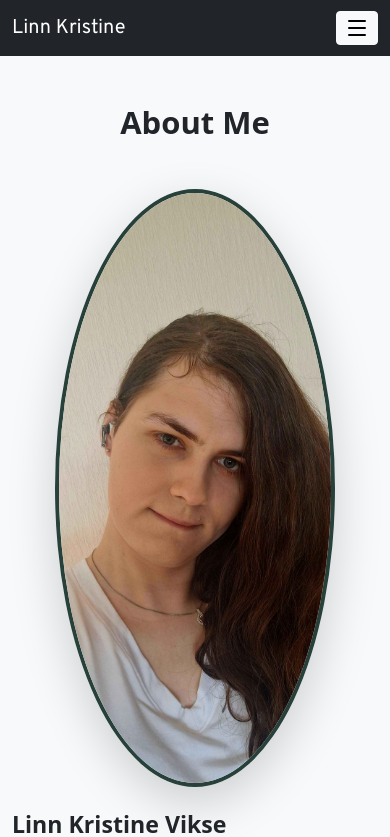
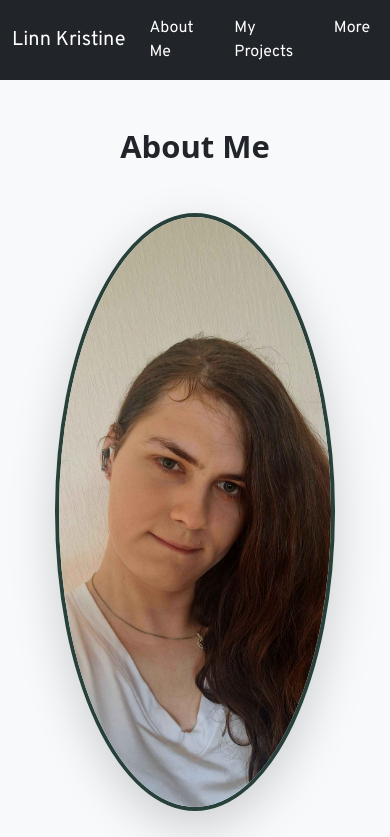
Before and after one commit to KityLinn/resume-website, a React (Vite) app: page / in a window 390 px wide. Shown: the top 837 px of the page. Built offline with nearby package versions, Linux system fonts and the light colour scheme.

Commit message:
created scrolling in navbar

```diff
--- a/package.json
+++ b/package.json
@@ -15,6 +15,7 @@
     "react": "^18.2.0",
     "react-bootstrap": "^2.10.8",
     "react-dom": "^18.2.0",
+    "react-scroll": "^1.9.3",
     "sass": "^1.83.4"
   },
   "devDependencies": {
--- a/src/components/AboutSection.jsx
+++ b/src/components/AboutSection.jsx
@@ -4,7 +4,7 @@ import Me from "../assets/profil bilde.jpg";
 
 export default function AboutSection() {
   return (
-    <section className="py-5 bg-light">
+    <section className="py-5 bg-light" id="about">
       <Container>
         <h2 className="text-center mb-5 fw-bold display-5">About Me</h2>
         <Row className="align-items-center g-4">
--- a/src/components/Header.jsx
+++ b/src/components/Header.jsx
@@ -7,6 +7,7 @@ import {
 } from "react-bootstrap";
 import { useEffect, useState } from "react";
 import { Menu } from 'lucide-react';
+import { Link } from "react-scroll";
 
 export default function Header() {
       const [show, setShow] = useState(false);
@@ -14,54 +15,36 @@ export default function Header() {
       const handleShow = () => setShow(true);
   return (
     <Navbar bg="dark" data-bs-theme="dark">
-      <Container className="d-none d-md-flex">
+      <Container className="d-flex">
         <Navbar.Brand href="#home">Linn Kristine</Navbar.Brand>
         <Nav className="justify-content-end">
-          <Nav.Link className="text-white link-hover" href="#about">
-            About me
+          <Nav.Link className="text-white link-hover">
+           <Link
+              to="about"
+              spy={true}
+              smooth={true}
+              offset={0}
+              duration={250}
+            >
+              About Me
+            </Link>
           </Nav.Link>
           <Nav.Link className="text-white link-hover" href="#projects">
-            My projects
+            <Link
+              to="projects"
+              spy={true}
+              smooth={true}
+              offset={0}
+              duration={250}
+            >
+              My Projects
+            </Link>
           </Nav.Link>
           <Nav.Link className="text-white link-hover" href="#more">
             More
           </Nav.Link>
         </Nav>
       </Container>
-      <Container className="d-md-none d-flex">
-        <Navbar.Brand href="#home">Linn Kristine</Navbar.Brand>
-        <Button
-          variant="light"
-          onClick={handleShow}
-          size="sm"
-          className="justify-content-end"
-        >
-          <Menu />
-        </Button>
-        <Offcanvas show={show} onHide={handleClose} placement="end">
-          <Button
-            variant="light"
-            onClick={handleClose}
-            size="sm"
-            className=" me-auto p-2"
-          >
-            <Menu />
-          </Button>
-          <Offcanvas.Body>
-            <Nav className="justify-content-end" bg="dark">
-              <Nav.Link className="text-white" href="#about">
-                About me
-              </Nav.Link>
-              <Nav.Link className="text-white" href="#projects">
-                My projects
-              </Nav.Link>
-              <Nav.Link className="text-white" href="#more">
-                More
-              </Nav.Link>
-            </Nav>
-          </Offcanvas.Body>
-        </Offcanvas>
-      </Container>
     </Navbar>
   );
 }
--- a/src/components/ProjectsSection.jsx
+++ b/src/components/ProjectsSection.jsx
@@ -4,7 +4,7 @@ import {data} from './data'
 
 export default function ProjectsSection() {
   return (
-    <section className="py-5 bg-white">
+    <section className="py-5 bg-white" id="projects">
       <Container>
         <h2 className="text-center mb-5 fw-bold display-5">My Projects</h2>
         <Row className="g-4">
```
Also changed, not shown: 1 other file (tests, documents, lock files or other folders).
